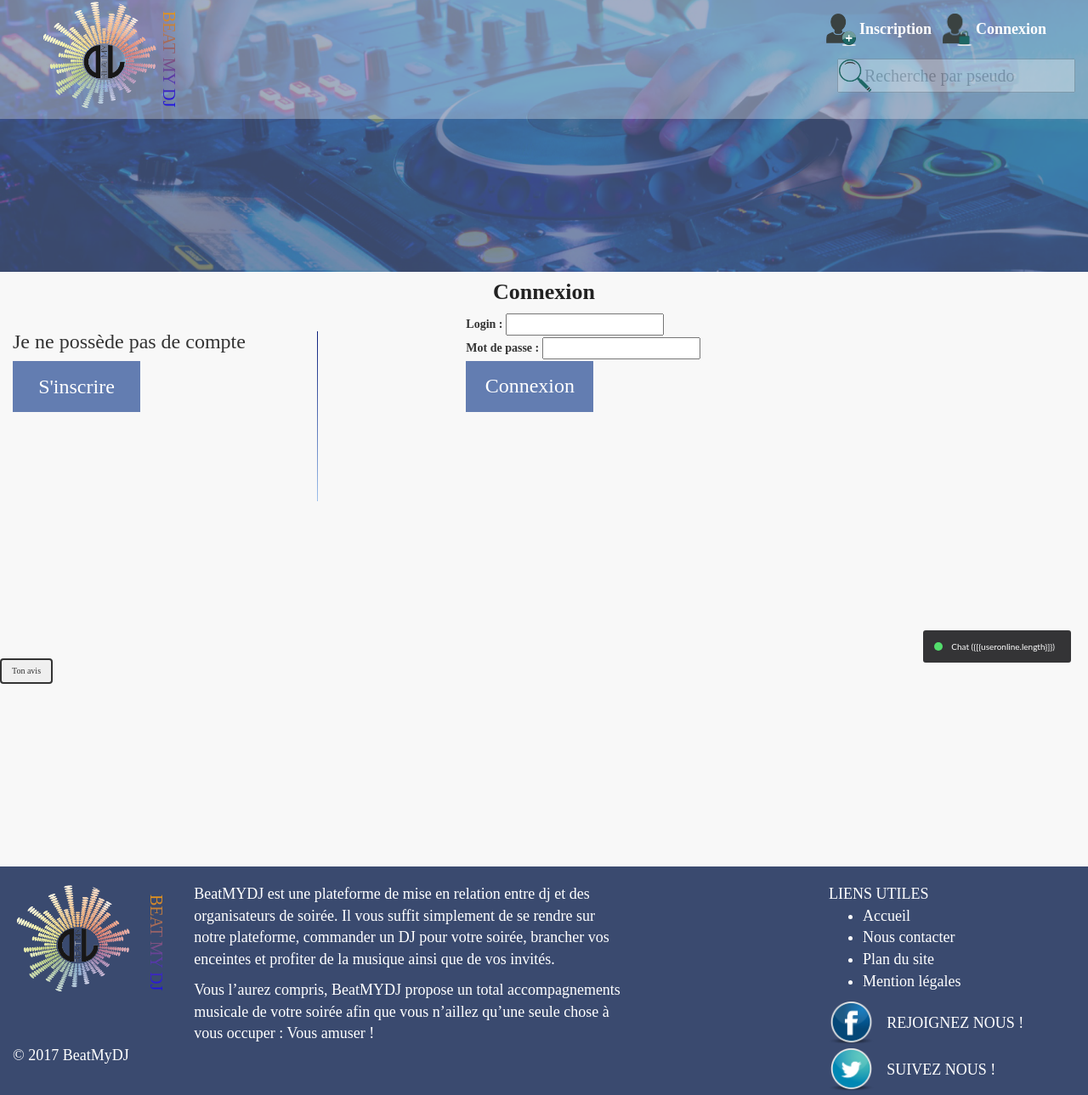
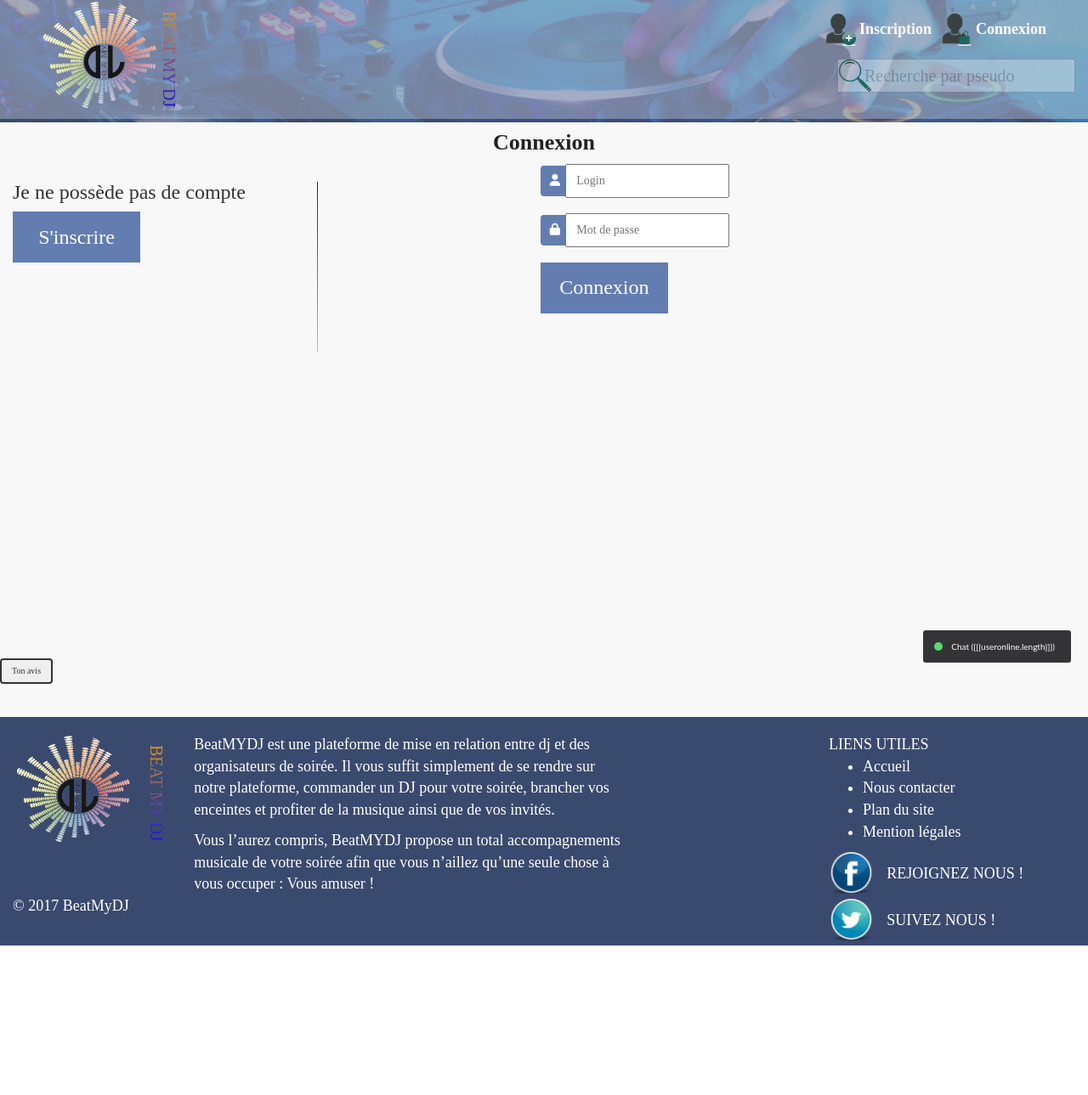
Before and after one commit to Zodar/beatmydj, a Symfony app: template src/BmdUserBundle/Resources/views/Security/login.html.twig in a window 1280 px wide. Shown: the whole page at 85% size. After the commit the page ends 1113 px from the top, so only its background shows below. Run offline with Twig, Linux system fonts and the light colour scheme; the template is opened without the code that fills it, so the values that code supplies are empty; some libraries are stand-ins or nearby versions.

Commit message:
Correction design

```diff
--- a/app/Resources/views/header.html.twig
+++ b/app/Resources/views/header.html.twig
@@ -162,15 +162,15 @@
 
               {# Le formulaire, avec URL de soumission vers la route « login_check » #}
               <form action="{{ path('login') }}" method="post" width="500">
-                 <div class="form-group col-md-12 col-md-offset-3">
+                 <div class="form-group col-md-12 col-md-offset-1">
                   <label class="labelBMD" for="username"><i class="fa fa-user" aria-hidden="true"></i></label>
                   <input type="text"  placeholder="Login" id="username" name="_username" class=" inputBMD"/>
                 </div>
-                 <div class="form-group col-md-12 col-md-offset-3">
+                 <div class="form-group col-md-12 col-md-offset-1">
                   <label for="password" class="labelBMD"><i class="fa fa-lock" aria-hidden="true"></i></label>
                   <input type="password" id="password"  placeholder="Mot de passe" name="_password" class=" inputBMD"/>
                 </div>
-                <div class="form-group col-md-12 col-md-offset-3">
+                <div class="form-group col-md-12 col-md-offset-1">
                   <input type="submit" value="Connexion" class="MainButtonBMD buttonBlue" />
                 </div>
               </form>
--- a/app/Resources/views/home/home.html.twig
+++ b/app/Resources/views/home/home.html.twig
@@ -52,11 +52,11 @@
   </div>
 
   <div class="row featurette">
+    <h2 class="titleBMD">Soirée dans votre région</h2>
     <div class="col-md-6">
       <img class="featurette-image img-responsive center-block" src="{{asset('images/disque.png')}}" style="opacity: 0.5;">
     </div>
       <div class="col-md-6">
-        <h4 class="col-md-6 col-md-offset-1 titleBMD">Soirée dans votre région</h4>
         <div id="googleMap" class="col-md-10 col-md-offset-1" style="height: 400px;">
         </div>
       </div>
--- a/app/Resources/views/login.html.twig
+++ b/app/Resources/views/login.html.twig
@@ -23,7 +23,6 @@
 	    <div class="alert alert-danger">{{ error.message }}</div>
 	  {% endif %}
 
-	  Le formulaire, avec URL de soumission vers la route « login_check » comme on l'a vu
 	  <form action="{{ path('login') }}" method="post">
 	    <div>
 	    	<label for="username">Login :</label>
--- a/src/BmdUserBundle/Resources/views/Security/login.html.twig
+++ b/src/BmdUserBundle/Resources/views/Security/login.html.twig
@@ -22,18 +22,19 @@
 		{% endif %}
 
 		{# Le formulaire, avec URL de soumission vers la route « login_check » comme on l'a vu #}
-		<form action="{{ path('login') }}" method="post">
-			<div>
-				<label for="username">Login :</label>
-				<input type="text" id="username" name="_username" value="{{ last_username }}" class="inscription_input"/>
-			</div>
-			<div>
-				<label for="password">Mot de passe :</label>
-				<input type="password" id="password" name="_password" class="inscription_input"/>
-			</div>
-
-			<input type="submit" value="Connexion" class="MainButtonBMD buttonBlue" />
-		</form>
+ <form action="{{ path('login') }}" method="post" width="500">
+                 <div class="form-group col-md-12 col-md-offset-3">
+                  <label class="labelBMD" for="username"><i class="fa fa-user" aria-hidden="true"></i></label>
+                  <input type="text"  placeholder="Login" id="username" name="_username" class=" inputBMD"/>
+                </div>
+                 <div class="form-group col-md-12 col-md-offset-3">
+                  <label for="password" class="labelBMD"><i class="fa fa-lock" aria-hidden="true"></i></label>
+                  <input type="password" id="password"  placeholder="Mot de passe" name="_password" class=" inputBMD"/>
+                </div>
+                <div class="form-group col-md-12 col-md-offset-3">
+                  <input type="submit" value="Connexion" class="MainButtonBMD buttonBlue" />
+                </div>
+              </form>
 		</div>
 	</div>
 
--- a/web/css/main.css
+++ b/web/css/main.css
@@ -467,7 +467,7 @@ margin-top:20px;
 }
 
 .headerImageMedium {
-    height: 40%;
+    height: 18%;
 }
 
 .headerNavbar{
--- a/web/js/map_home.js
+++ b/web/js/map_home.js
@@ -57,8 +57,7 @@ function setInfoWindow(place, name, map) {
 			}
 		    else
 		    {
-		            console.log(data);
-
+	            console.log(data);
 		    }
 		}
 	});
```
